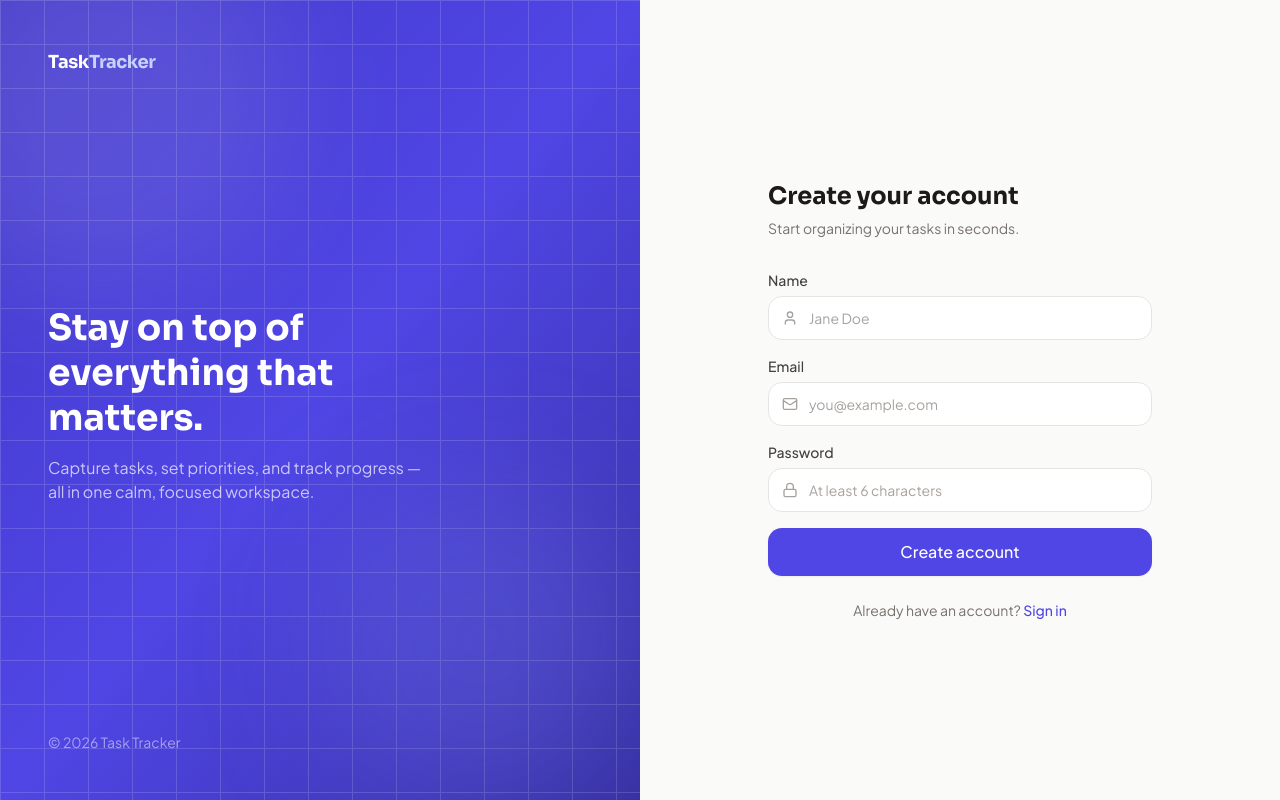
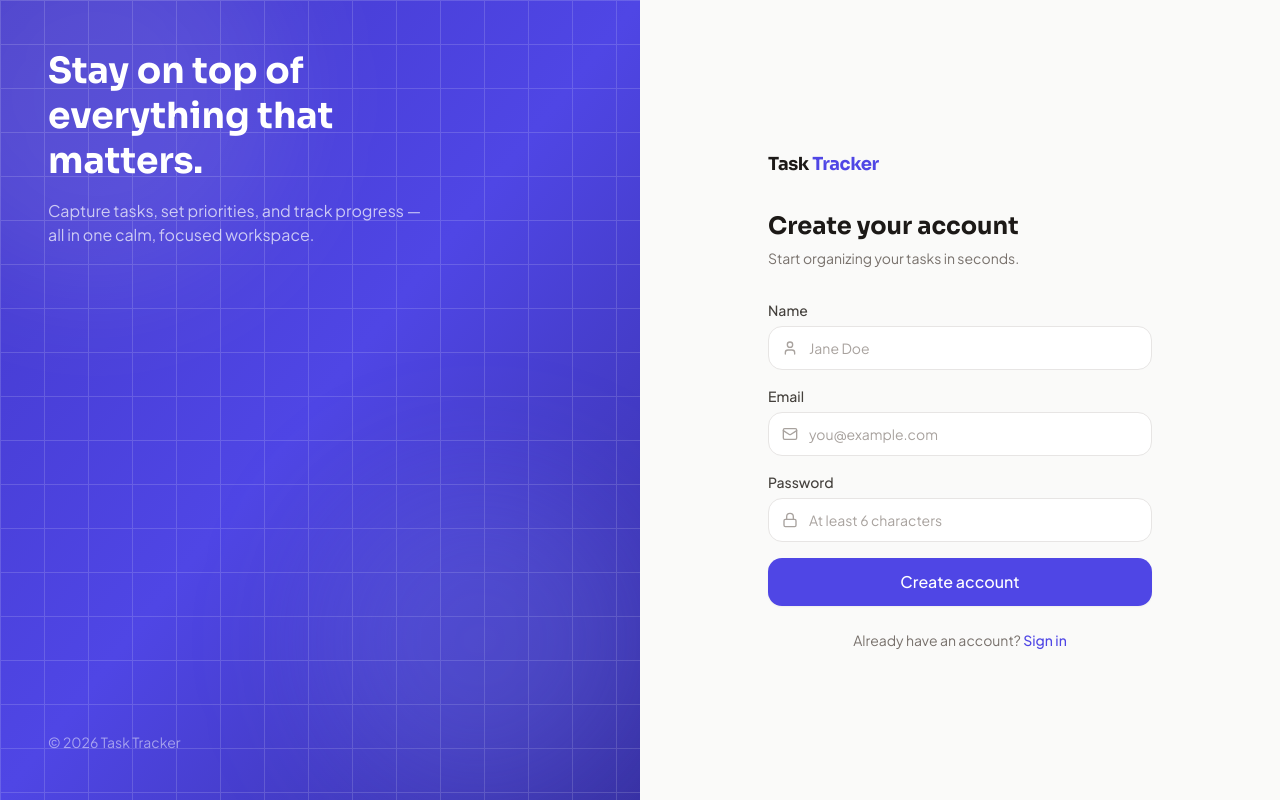
Before and after one commit to KrishTrivedi025/task-tracker, a React (Vite) app in the folder client/: page /signup in a window 1280 px wide. Built offline with nearby package versions, Linux system fonts and the light colour scheme; no server answers.

Commit message:
Logo: add space between Task and Tracker; show same logo on white form side of login page

```diff
--- a/client/src/components/AuthLayout.jsx
+++ b/client/src/components/AuthLayout.jsx
@@ -20,8 +20,7 @@ export default function AuthLayout({ title, subtitle, children }) {
         <div className="absolute bottom-0 right-0 h-80 w-80 rounded-full bg-indigo-400/20 blur-3xl" />
 
         <div className="relative flex h-full flex-col justify-between p-12">
-          {/* Logo — text only; "Task" white, "Tracker" light-indigo to mirror dashboard two-tone */}
-          <Logo showIcon={false} className="[&>span]:text-white [&>span>span]:text-indigo-200" />
+          {/* watermark only — no logo on dark panel */}
           <motion.div
             initial={{ opacity: 0, y: 20 }}
             animate={{ opacity: 1, y: 0 }}
@@ -49,8 +48,7 @@ export default function AuthLayout({ title, subtitle, children }) {
           transition={{ duration: 0.4, ease: "easeOut" }}
           className="w-full max-w-sm"
         >
-          {/* Logo shown only on mobile (panel hidden) — text only */}
-          <div className="mb-8 lg:hidden">
+          <div className="mb-8">
             <Logo showIcon={false} />
           </div>
           <h1 className="font-display text-2xl font-bold text-ink">{title}</h1>
--- a/client/src/components/ui/Logo.jsx
+++ b/client/src/components/ui/Logo.jsx
@@ -24,7 +24,7 @@ export default function Logo({ showText = true, showIcon = true, className = ""
       )}
       {showText && (
         <span className="font-display text-lg font-bold tracking-tight text-ink">
-          Task<span className="text-brand-600">Tracker</span>
+          Task <span className="text-brand-600">Tracker</span>
         </span>
       )}
     </div>
```
